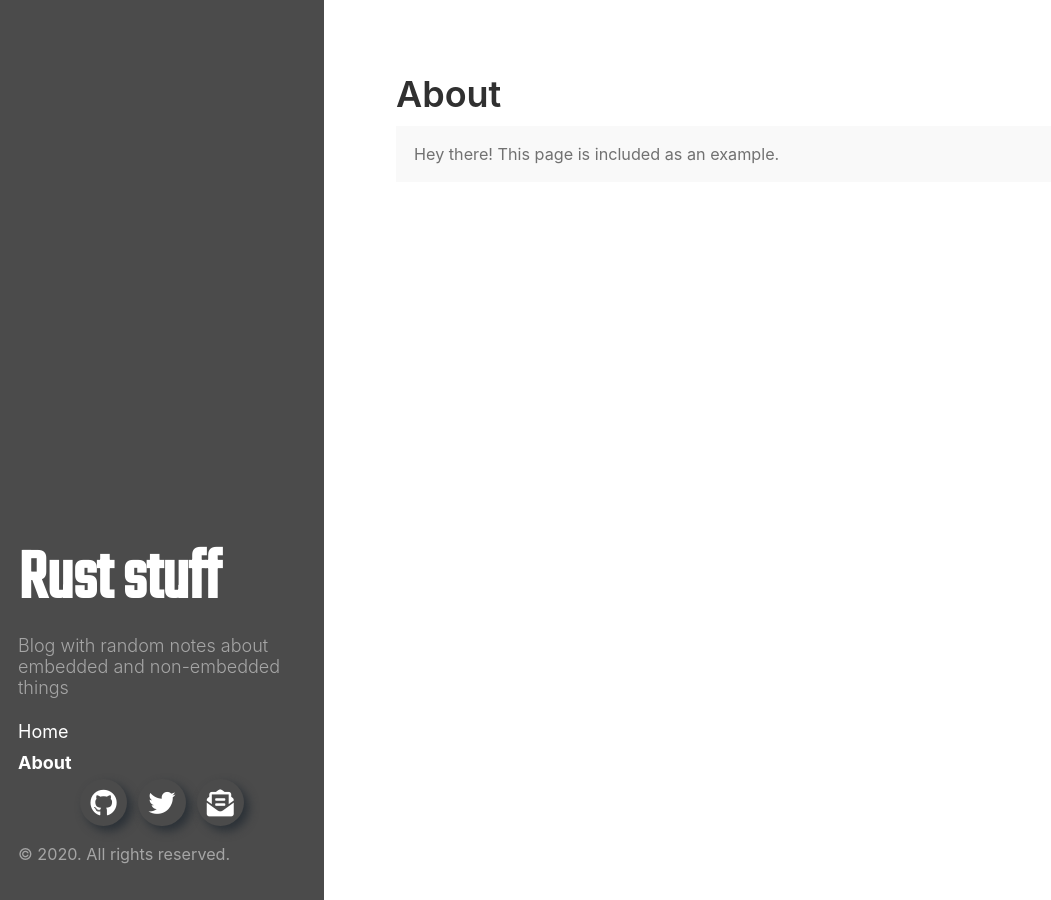
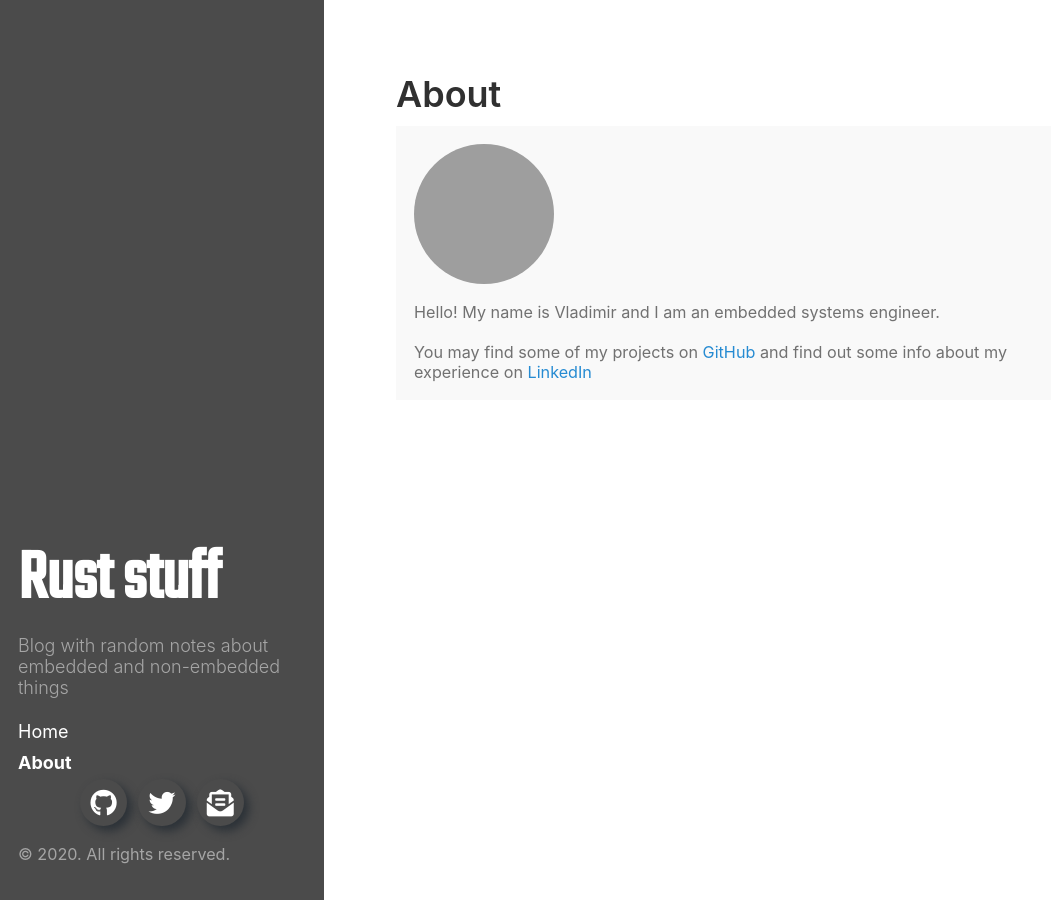
Before and after one commit to vpetrigo/vpetrigo.github.io, a Jekyll site: the page built from about.md, in a window 1280 px wide. Shown: the whole page, without its empty margins (0-1051 px from the left). Built offline with Jekyll 4.4.1, drawn with Linux system fonts in a browser that asks for light colours; grey boxes are pictures that could not be loaded.

Commit message:
about: Update style

```diff
--- a/_sass/_layout.scss
+++ b/_sass/_layout.scss
@@ -73,3 +73,7 @@ $shadow-blur-radius: 10px;
 .fa-envelope-open-text:hover {
     background-color: #d54638;
 }
+
+.rounded {
+    border-radius: 50%;
+}
--- a/about.md
+++ b/about.md
@@ -4,5 +4,9 @@ title: About
 ---
 
 <p class="message">
-  Hey there! This page is included as an example.
+<img src="https://avatars0.githubusercontent.com/u/5689770?s=460&v=4" alt="avatar" class="rounded" width=140em>
+Hello! My name is Vladimir and I am an embedded systems engineer.
+<br /><br />
+You may find some of my projects on <a href="{{site.repo}}" alt="GitHub">GitHub</a> and
+find out some info about my experience on <a href="https://www.linkedin.com/in/vladimirpetrigo/" alt="LinkedIn">LinkedIn</a>
 </p>
```
